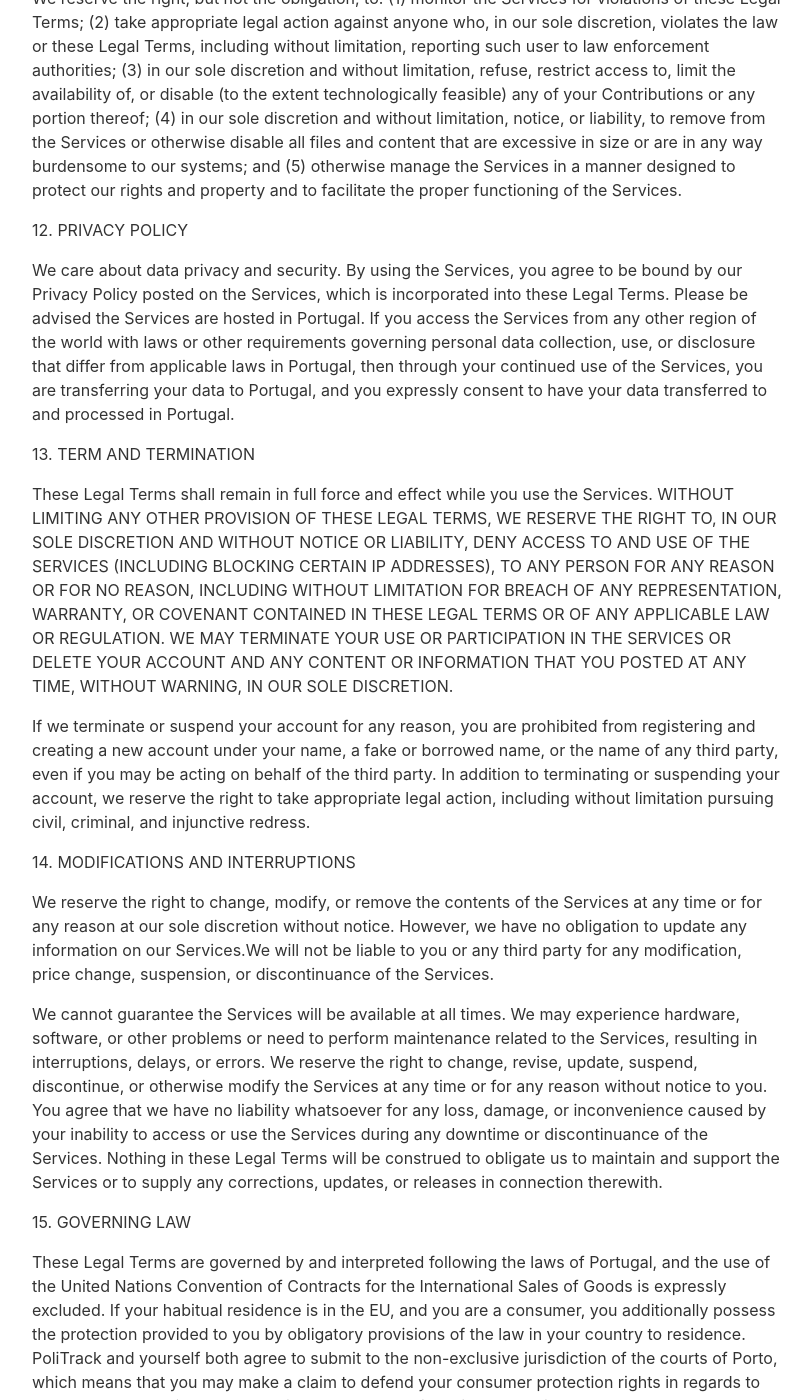
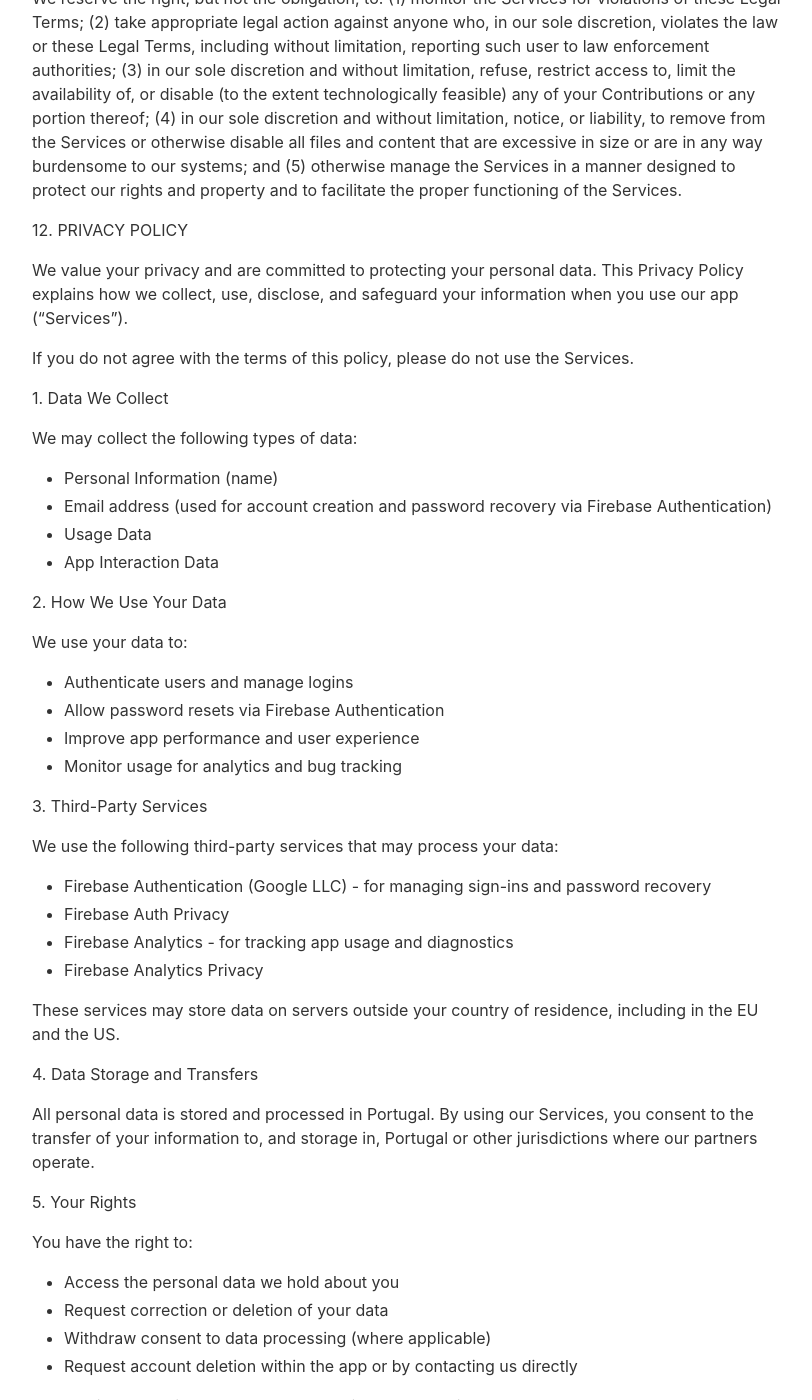
Before and after one commit to politrackpt/politrackpt.github.io, a Jekyll site: the page built from _pages/privacypolicy.md, in a window 1280 px wide and 1400 px high, scrolled down 9623 px. Shown: the whole window, without its empty margins (233-1045 px from the left). Built offline with Jekyll 4.4.1, drawn with Linux system fonts in a browser that asks for light colours; nearby versions of some CDN libraries; some of the changed text lies outside the part shown.

Commit message:
Update privacypolicy.md

```diff
--- a/_pages/privacypolicy.md
+++ b/_pages/privacypolicy.md
@@ -9,7 +9,7 @@ February 27 2024
 
 TERMS AND CONDITIONS
 
-Last updated February 27, 2024
+Last updated May 12, 2025
 
 
 
@@ -196,7 +196,62 @@ We reserve the right, but not the obligation, to: (1) monitor the Services for v
 
 12\. PRIVACY POLICY
 
-We care about data privacy and security. By using the Services, you agree to be bound by our Privacy Policy posted on the Services, which is incorporated into these Legal Terms. Please be advised the Services are hosted in Portugal. If you access the Services from any other region of the world with laws or other requirements governing personal data collection, use, or disclosure that differ from applicable laws in Portugal, then through your continued use of the Services, you are transferring your data to Portugal, and you expressly consent to have your data transferred to and processed in Portugal.
+We value your privacy and are committed to protecting your personal data. This Privacy Policy explains how we collect, use, disclose, and safeguard your information when you use our app (“Services”).
+
+If you do not agree with the terms of this policy, please do not use the Services.
+
+1\. Data We Collect
+
+We may collect the following types of data:
+
+- Personal Information (name)
+- Email address (used for account creation and password recovery via Firebase Authentication)
+- Usage Data
+- App Interaction Data
+
+2\. How We Use Your Data
+
+We use your data to:
+
+- Authenticate users and manage logins
+- Allow password resets via Firebase Authentication
+- Improve app performance and user experience
+- Monitor usage for analytics and bug tracking
+
+3\. Third-Party Services
+
+We use the following third-party services that may process your data:
+
+- Firebase Authentication (Google LLC) - for managing sign-ins and password recovery
+- Firebase Auth Privacy
+- Firebase Analytics - for tracking app usage and diagnostics
+- Firebase Analytics Privacy
+
+These services may store data on servers outside your country of residence, including in the EU and the US.
+
+4\. Data Storage and Transfers
+
+All personal data is stored and processed in Portugal. By using our Services, you consent to the transfer of your information to, and storage in, Portugal or other jurisdictions where our partners operate.
+
+5\. Your Rights
+
+You have the right to:
+
+- Access the personal data we hold about you
+- Request correction or deletion of your data
+- Withdraw consent to data processing (where applicable)
+- Request account deletion within the app or by contacting us directly
+
+To exercise these rights, contact us at: politrackpt@gmail.com
+
+6\. Data Retention
+
+We retain your personal data only as long as necessary to provide the Services or comply with legal obligations. When no longer needed, your data will be securely deleted.
+
+7\. Children's Privacy
+
+Our Services are not directed at children under the age of 13. We do not knowingly collect personal data from children. If you believe we have collected data from a child, please contact us immediately.
+
 
 13\. TERM AND TERMINATION
 
```
